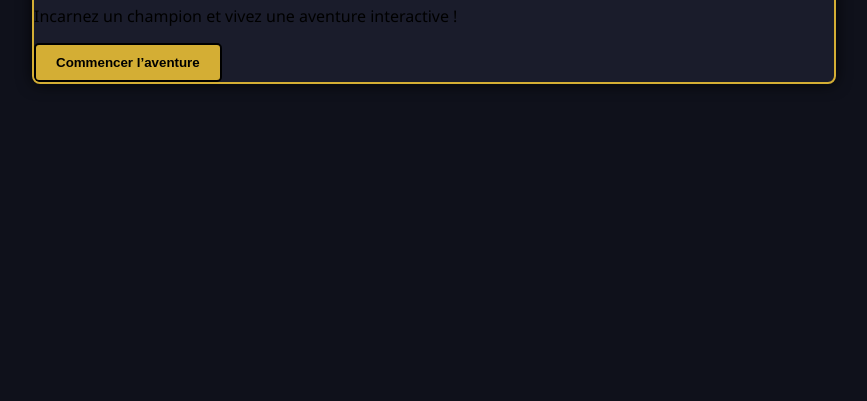
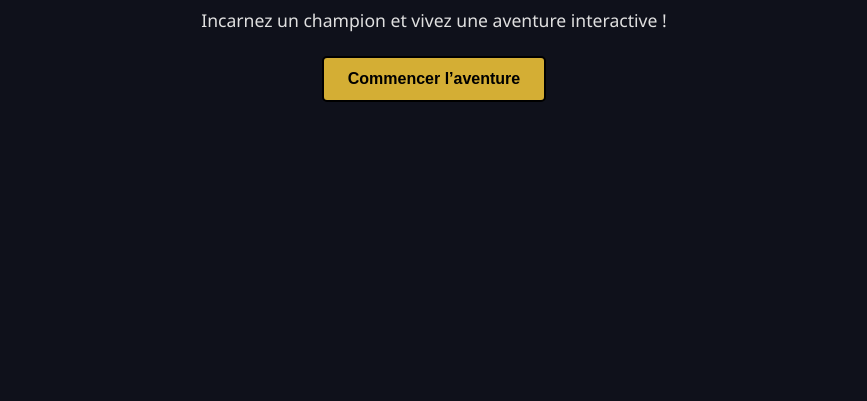
Before and after one commit to brouclyn/lol-rpg-chat, a website: page public/index.html in a window 1280 px wide. Shown: the part 399-800 px from the top of the page, without its empty margins (206-1073 px from the left). Drawn offline with Linux system fonts and the light colour scheme.

Commit message:
Update style.css

```diff
--- a/public/style.css
+++ b/public/style.css
@@ -42,7 +42,37 @@ body {
 
 /* ——————————————————————————————— */
 /* CONTENEUR D’ACCUEIL + CHAT (desktop-first) */
-#welcome-screen,
+/* Écran d’accueil full height centré */
+#welcome-screen {
+  display: flex !important;
+  flex-direction: column;
+  align-items: center;
+  justify-content: center;
+  height: 85vh;             /* même hauteur que #chat-screen */
+  color: #fff;              /* texte blanc */
+  text-align: center;
+}
+
+/* Titre et paragraphe */
+#welcome-screen h1 {
+  font-size: 2.5rem;
+  margin-bottom: 0.5rem;
+  color: var(--color-accent);
+}
+#welcome-screen p {
+  font-size: 1.1rem;
+  margin-bottom: 1.5rem;
+  color: #e0e0e0;
+}
+
+/* Bouton « Commencer » centré et en blanc de texte */
+#welcome-screen .btn-gold {
+  padding: 12px 24px;
+  font-size: 1rem;
+}
+
+
+
 #chat-screen {
   width: 80%;
   max-width: 800px;
```
